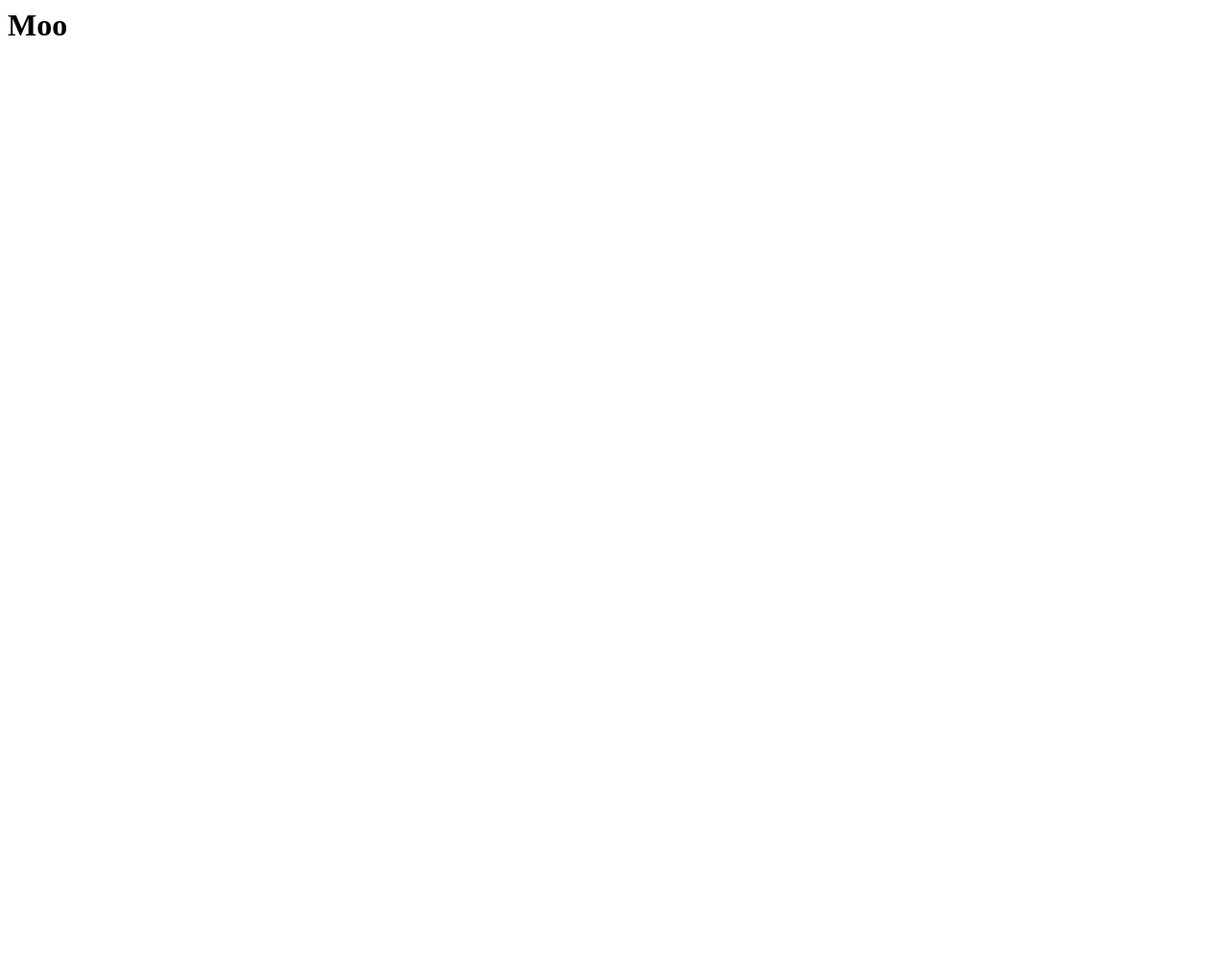
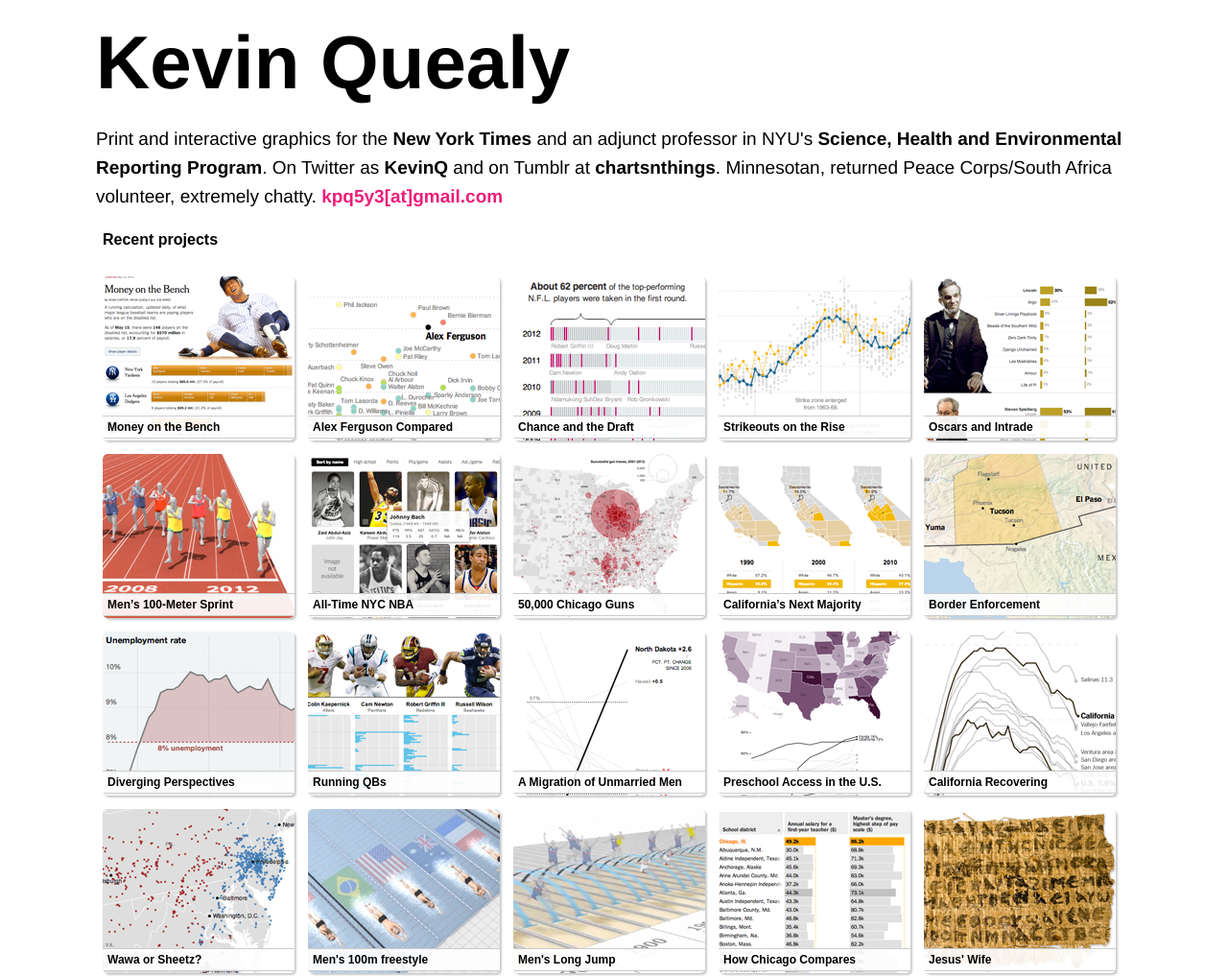
Before and after one commit to kpq/kpq.github.io, a plain HTML site: page index.html in a window 1280 px wide. Shown: the top 1017 px of the page at 96% size. Before the commit the page ends 800 px from the top, so only its background shows below. Drawn offline with Linux system fonts and the light colour scheme.

Commit message:
better index

```diff
--- a/index.html
+++ b/index.html
@@ -1 +1,254 @@
-<h1>Moo</h1>
+<!DOCTYPE html PUBLIC "-//W3C//DTD HTML 4.01 Transitional//EN"
+   "http://www.w3.org/TR/html4/loose.dtd">
+
+<html lang="en">
+<head>
+  <title>Kevin Quealy</title>
+  <meta name="viewport" content="width=device-width">
+  <link rel='stylesheet' href='./assets/stylesheets/base.css?1357507403' type='text/css'>
+  <script type="text/javascript" src="http://use.typekit.com/zsk8aby.js"></script>
+  <script type="text/javascript">try{Typekit.load();}catch(e){}</script>
+</head>
+<body>
+
+
+<style type="text/css">
+
+#page {
+  width: 1080px;
+  margin: 20px auto;
+  font-family: Arial;
+}
+.email-hilight {
+  color: #ED1E79;
+  font-weight: 700;
+}
+.page-header {
+  font-family: "adelle-1","Helvetica","Arial",sans;
+  font-size: 78px;
+  margin: 0 0 10px 0;
+}
+
+.wf-loading.page-header {
+  visibility: hidden;
+}
+
+.readin {
+  font-family: "museo-slab-1", helvetica,arial,sans;
+  font-weight: 300;
+  font-size: 19px;
+  line-height: 30px;
+}
+
+.wf-loading .readin {
+  visibility:hidden;
+}
+
+.readin a {
+  color: black;
+  font-weight: bold;
+  font-weight: 700;
+  text-decoration: none;
+}
+
+.readin a:hover {
+  color:white;
+  background-color:black;
+}
+
+a:hover {
+  text-decoration:uppercase;
+}
+
+.work-thumb-container {
+  width: 200px;
+  height: 171px;
+  margin: 7px;
+  background-color: #F4F4F4;
+  float: left;
+  display: inline;
+  overflow: hidden;
+  position:relative;
+  -moz-border-radius: 5px;
+  -webkit-border-radius: 5px;
+  border-radius: 5px;
+  box-shadow: 2px 2px 2px #ccc;
+  -webkit-transition: all .3s;
+  -moz-transition: all .3s;
+  -o-transition: all .3s;
+}
+
+.work-thumb-container:hover {
+  box-shadow: 3px 3px 4px #888;
+}
+
+.work-thumb-container.first {
+  margin-left:0px;
+}
+.work-thumb-container.last {
+  margin-right:0px;
+}
+
+.work-link {
+  color: black;
+  font-weight: bold;
+  position: absolute;
+  top:0;
+  left:0;
+  text-decoration: none;
+  padding: 3px 7px;
+}
+
+.work-label {
+  position: absolute;
+  top: 85%;
+  background-color: white;
+  background:rgba(255,255,255,.9);
+  width: 100%;
+  font-size: 12px;
+  padding: 4px 5px;
+  border-top: 1px solid #CCC;
+  border-bottom: 1px solid #CCC;
+  font-weight: bold;
+  color: black;
+  -webkit-transition: all .3s;
+  -moz-transition: all .3s;
+  -o-transition: all .3s;
+}
+
+.work-thumb-container:hover .work-label {
+  top: 80%;
+  background-color: white;
+  background: rgba(255,255,255,1);
+}
+
+.work-thumbnail-image {
+  -moz-border-radius:5px;
+  border-radius:5px;
+  width: 200px;
+  position: absolute;
+  left: 0px;
+  top: 0px;
+}
+
+/*clearfix*/
+.clearfix:after {
+  content: ".";
+  display: block;
+  height: 0;
+  clear: both;
+  visibility: hidden;
+}
+
+.clearfix {
+  zoom: 1;
+  display: block;     /* resets display for IE/Win */
+}
+
+.recent-work-hed {
+  font-family: "museo-slab-1",arial,sans;
+  margin-left: 7px;
+}
+
+@media only screen and (min-device-width: 320px) and (max-device-width: 480px) {
+  #page {
+    width: 350px;
+  }
+  .work-thumb-container {
+    width: 162px;
+    margin: 4px;
+  }
+  .page-header {
+    font-size: 37px;
+  }
+  .readin {
+    font-size: 19px;
+    line-height: 1.4em;
+  }
+  .recent-work-hed {
+    text-align: center;
+    margin-left: 0;
+    font-size: 24px;
+  }
+}
+
+@media only screen and (device-width: 768px) and (orientation:portrait) {
+  #page {
+    width: 100%;
+  }
+  .work-thumb-container {
+    width: 170px;
+  }
+
+  .page-header {
+    font-size: 55px;
+  }
+}
+
+@media only screen and (device-width: 768px) and (orientation:landscape) {
+  #page {
+    width:100%;
+  }
+  .work-thumb-container {
+    width:139px;
+    margin:4px;
+  }
+  .page-header {
+    font-size:45px;
+  }
+  .readin {
+    font-size:17px;
+    line-height:1.4em;
+  }
+  .work-label {
+    font-size:10px;
+  }
+}
+
+</style>
+
+
+
+
+
+<div id="page">
+  <div class="top-section">
+    <h1 class="page-header">Kevin Quealy</h1>
+    <p class="readin">Print and interactive graphics for the <a href ="http://www.nytimes.com">New York Times</a> and an adjunct professor in NYU's <a href = "http://journalism.nyu.edu/graduate/courses-of-study/science-health-and-environmental-reporting">Science, Health and Environmental Reporting Program</a>. On Twitter as <a href = "http://www.twitter.com/KevinQ">KevinQ</a> and on Tumblr at <a href = "http://www.chartsnthings.tumblr.com">chartsnthings</a>. Minnesotan, returned Peace Corps/South Africa volunteer, extremely chatty. <span class = "email-hilight">kpq5y3[at]gmail.com</span></p>
+  </div>
+
+  <div class ="work-list clearfix">
+      <h4 class ="recent-work-hed">Recent projects</h4>
+  </div>
+</div>
+
+<script src="_assets/d3.v3.min.js"></script>
+<script type="text/javascript">
+d3.tsv("_assets/projects.tsv",function(projects) {
+
+  // projects.sort(function(proj) {return proj.a > proj.b })
+
+  var container = d3.select(".work-list");
+
+  var thumbnail = container.selectAll(".work-thumb-container")
+      .data(projects)
+    .enter().append("div")
+      .classed("work-thumb-container",true)
+
+  var link = thumbnail.append("a")
+      .classed("work-link",true)
+      .attr("href",function(d) { return d.url; });
+
+  link.append("img")
+      .attr("src",function(d) { return "_assets/images/" + d.imgUrl + ".jpg"; })
+      .classed("work-thumbnail-image", true);
+
+  thumbnail.append("a")
+      .classed("work-label",true)
+      .text(function(d) { return d.shortHed; });
+});
+
+</script>
+
+</body>
+</html>
```
